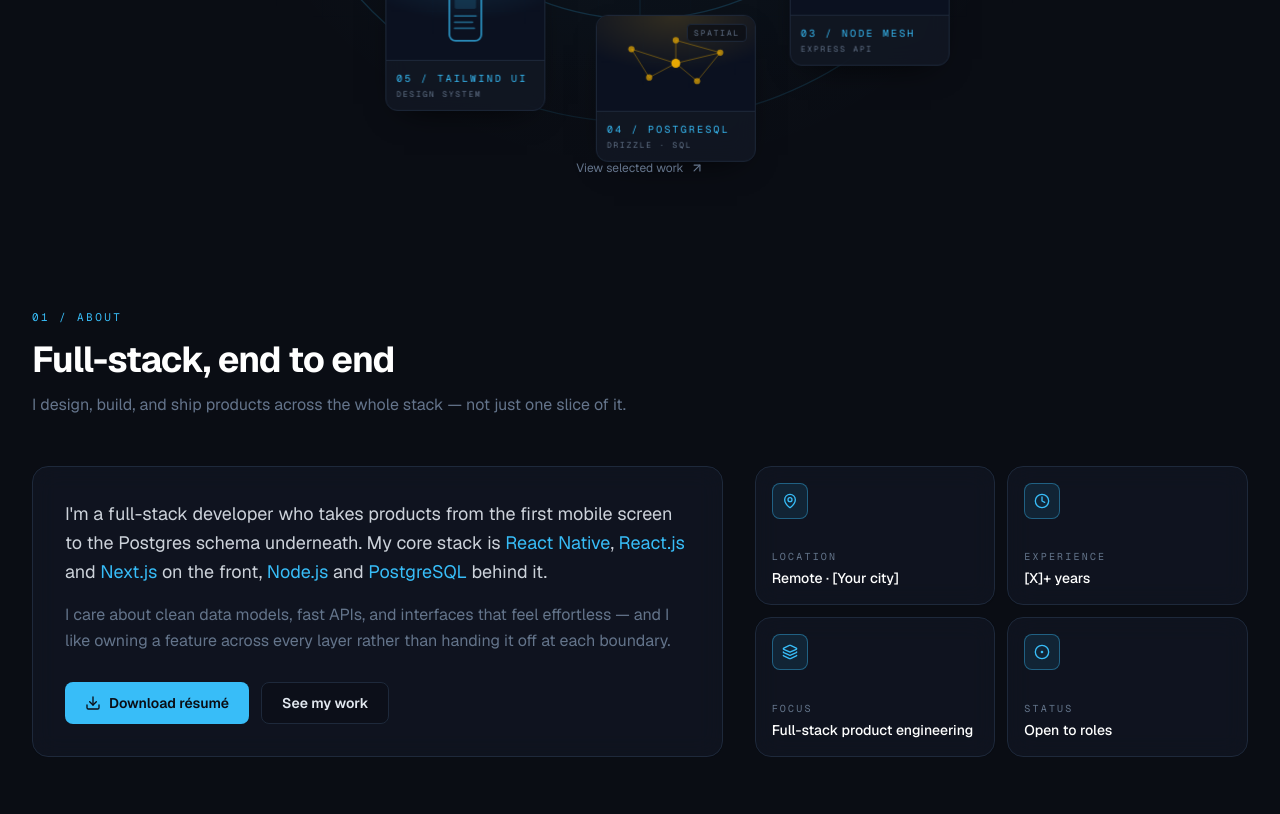
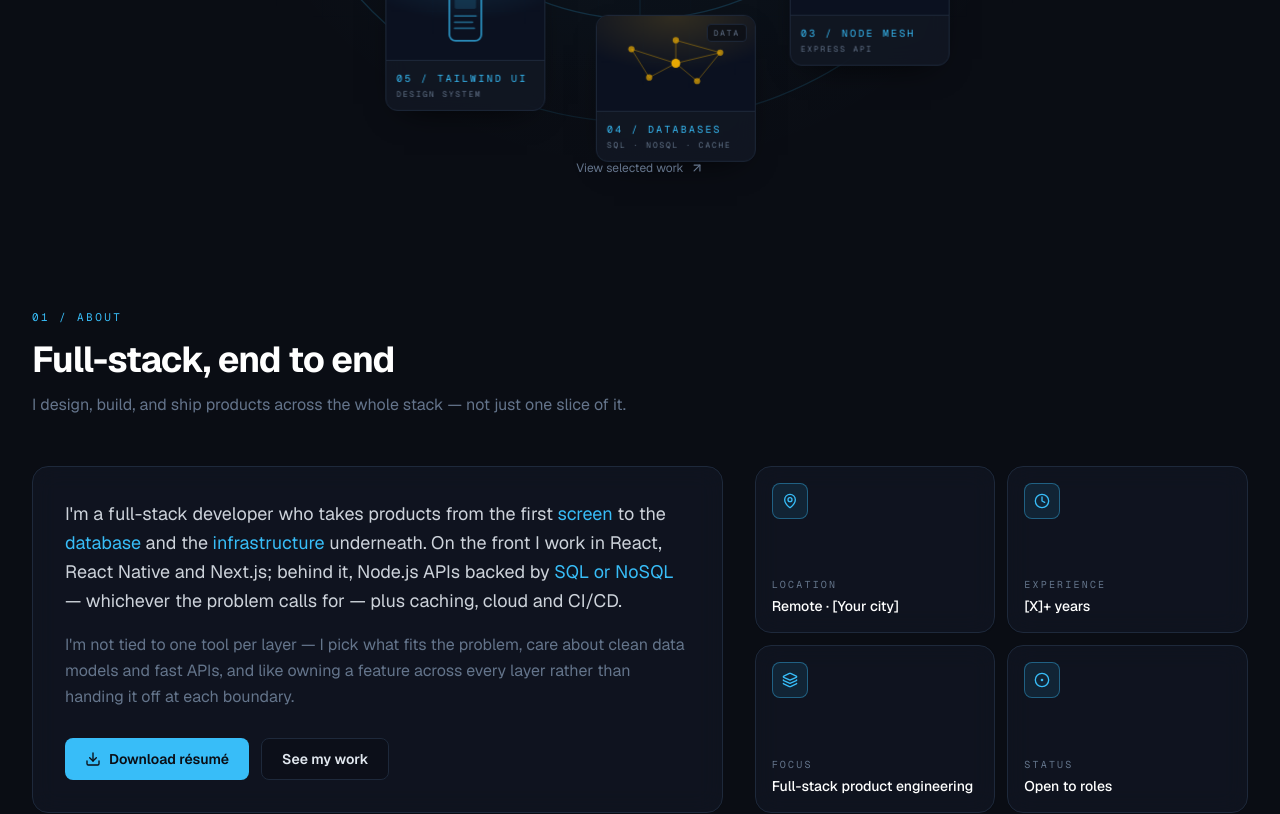
Before and after one commit to bobbysingh23dev/portfolio, a Next.js app: page / in a window 1280 px wide. Shown: the part 720-1534 px from the top of the page. Built offline with nearby package versions, Linux system fonts and the light colour scheme.

Commit message:
feat: update AboutMe, FooterCTA, Hero, TechMatrix, and layout components to enhance descriptions and skills; reflect broader tech stack including AI

```diff
--- a/app/components/AboutMe.tsx
+++ b/app/components/AboutMe.tsx
@@ -31,18 +31,19 @@ export function AboutMe() {
           className="rounded-2xl border border-line bg-surface/70 p-6 backdrop-blur-md sm:p-8"
         >
           <p className="text-lg leading-relaxed text-ink/90">
-            I&apos;m a full-stack developer who takes products from the first
-            mobile screen to the Postgres schema underneath. My core stack is{" "}
-            <span className="text-cyan">React Native</span>,{" "}
-            <span className="text-cyan">React.js</span> and{" "}
-            <span className="text-cyan">Next.js</span> on the front,{" "}
-            <span className="text-cyan">Node.js</span> and{" "}
-            <span className="text-cyan">PostgreSQL</span> behind it.
+            I&apos;m a full-stack developer who takes products from the first{" "}
+            <span className="text-cyan">screen</span> to the{" "}
+            <span className="text-cyan">database</span> and the{" "}
+            <span className="text-cyan">infrastructure</span> underneath. On the
+            front I work in React, React Native and Next.js; behind it, Node.js
+            APIs backed by <span className="text-cyan">SQL or NoSQL</span> —
+            whichever the problem calls for — plus caching, cloud and CI/CD.
           </p>
           <p className="mt-4 text-sm leading-relaxed text-muted sm:text-base">
-            I care about clean data models, fast APIs, and interfaces that feel
-            effortless — and I like owning a feature across every layer rather
-            than handing it off at each boundary. {/* Personalize this paragraph. */}
+            I&apos;m not tied to one tool per layer — I pick what fits the
+            problem, care about clean data models and fast APIs, and like owning
+            a feature across every layer rather than handing it off at each
+            boundary. {/* Personalize this paragraph. */}
           </p>
 
           <div className="mt-7 flex flex-wrap gap-3">
--- a/app/components/FooterCTA.tsx
+++ b/app/components/FooterCTA.tsx
@@ -69,7 +69,7 @@ export function FooterCTA() {
           <div>
             <p className="mono-label text-xs text-ink">{SITE.brand}</p>
             <p className="mt-1 text-xs text-muted">
-              {SITE.role} — React Native · Next.js · Node · PostgreSQL
+              {SITE.role} — Web · Mobile · APIs · Databases · AI
             </p>
           </div>
 
--- a/app/components/Hero.tsx
+++ b/app/components/Hero.tsx
@@ -27,7 +27,7 @@ const CARDS: Card[] = [
   { n: "01", title: "React Native", sub: "Mobile · Expo", tag: "MOBILE", variant: "phone", tone: "cyan" },
   { n: "02", title: "Next.js 15", sub: "App Router", tag: "FLEET", variant: "chart", tone: "cyan" },
   { n: "03", title: "Node Mesh", sub: "Express API", tag: "gRPC", variant: "nodes", tone: "cyan" },
-  { n: "04", title: "PostgreSQL", sub: "Drizzle · SQL", tag: "SPATIAL", variant: "nodes", tone: "amber" },
+  { n: "04", title: "Databases", sub: "SQL · NoSQL · Cache", tag: "DATA", variant: "nodes", tone: "amber" },
   { n: "05", title: "Tailwind UI", sub: "Design System", tag: "TOKENS", variant: "phone", tone: "cyan" },
   { n: "06", title: "Redis Cache", sub: "Key-Value", tag: "EDGE", variant: "bars", tone: "cyan" },
   { n: "07", title: "REST & Sockets", sub: "Streaming", tag: "DISTRO", variant: "chart", tone: "cyan" },
@@ -94,7 +94,7 @@ export function Hero() {
           <span className="hidden text-muted/80 sm:inline">{"// OPEN TO WORK"}</span>
         </span>
         <span className="mono-label flex items-center gap-3 text-[9px] text-muted">
-          <span className="hidden sm:inline">NODE · POSTGRES · REACT</span>
+          <span className="hidden sm:inline">WEB · MOBILE · APIS · DATA · AI</span>
           <span className="rounded border border-line px-2 py-0.5 text-cyan/80">
             REV 2026.1
           </span>
--- a/app/components/TechMatrix.tsx
+++ b/app/components/TechMatrix.tsx
@@ -17,12 +17,14 @@ const COLUMNS: Column[] = [
     label: "CLIENT",
     title: "Frontend",
     skills: [
-      "React.js",
+      "React",
       "Next.js",
       "React Native",
       "TypeScript",
       "Tailwind CSS",
-      "Framer Motion",
+      "State Management",
+      "Responsive UI",
+      "Accessibility",
     ],
   },
   {
@@ -31,24 +33,26 @@ const COLUMNS: Column[] = [
     title: "Backend & APIs",
     skills: [
       "Node.js",
-      "Express",
-      "REST",
-      "WebSockets",
-      "Redis",
-      "Auth & Sessions",
+      "REST APIs",
+      "GraphQL",
+      "Real-time / WebSockets",
+      "Authentication",
+      "Microservices",
+      "Background Jobs",
     ],
   },
   {
     icon: Database,
-    label: "STORAGE",
-    title: "Database & Systems",
+    label: "DATA & INFRA",
+    title: "Databases & Infrastructure",
     skills: [
-      "PostgreSQL",
-      "SQL",
-      "Drizzle ORM",
-      "Schema Design",
-      "Git",
+      "SQL & NoSQL",
+      "Data Modeling",
+      "Caching",
+      "ORMs & Migrations",
+      "Docker",
       "CI/CD",
+      "Cloud Deployment",
     ],
   },
   {
--- a/app/layout.tsx
+++ b/app/layout.tsx
@@ -17,11 +17,11 @@ export const metadata: Metadata = {
   metadataBase: new URL("https://bobby-singh.vercel.app"),
   title: "Bobby Singh // Full Stack Developer",
   description:
-    "Bobby Singh — Full Stack Developer building end-to-end products with React Native, React.js, Next.js, Node.js and PostgreSQL.",
+    "Bobby Singh — Full Stack Developer building end-to-end products: web and mobile front-ends, Node.js APIs, SQL & NoSQL databases, and AI features.",
   openGraph: {
     title: "Bobby Singh // Full Stack Developer",
     description:
-      "End-to-end engineering with TypeScript, Node & Postgres. Mobile to database.",
+      "End-to-end engineering across web, mobile, APIs, databases and AI — I pick the right tool per layer, not one fixed stack.",
     type: "website",
   },
 };
--- a/app/opengraph-image.tsx
+++ b/app/opengraph-image.tsx
@@ -76,7 +76,7 @@ export default function OpengraphImage() {
         </div>
 
         <div style={{ display: "flex", fontSize: "28px", color: "#64748b" }}>
-          React Native · Next.js · Node.js · PostgreSQL
+          Web · Mobile · APIs · Databases · AI
         </div>
       </div>
     ),
```
